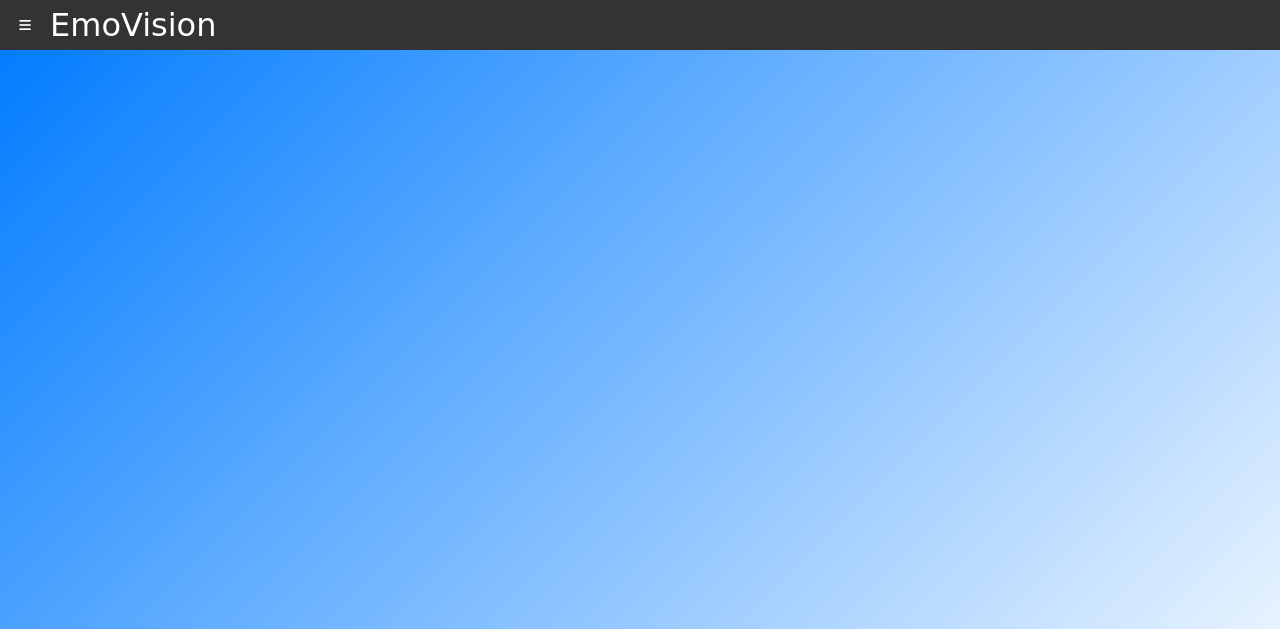
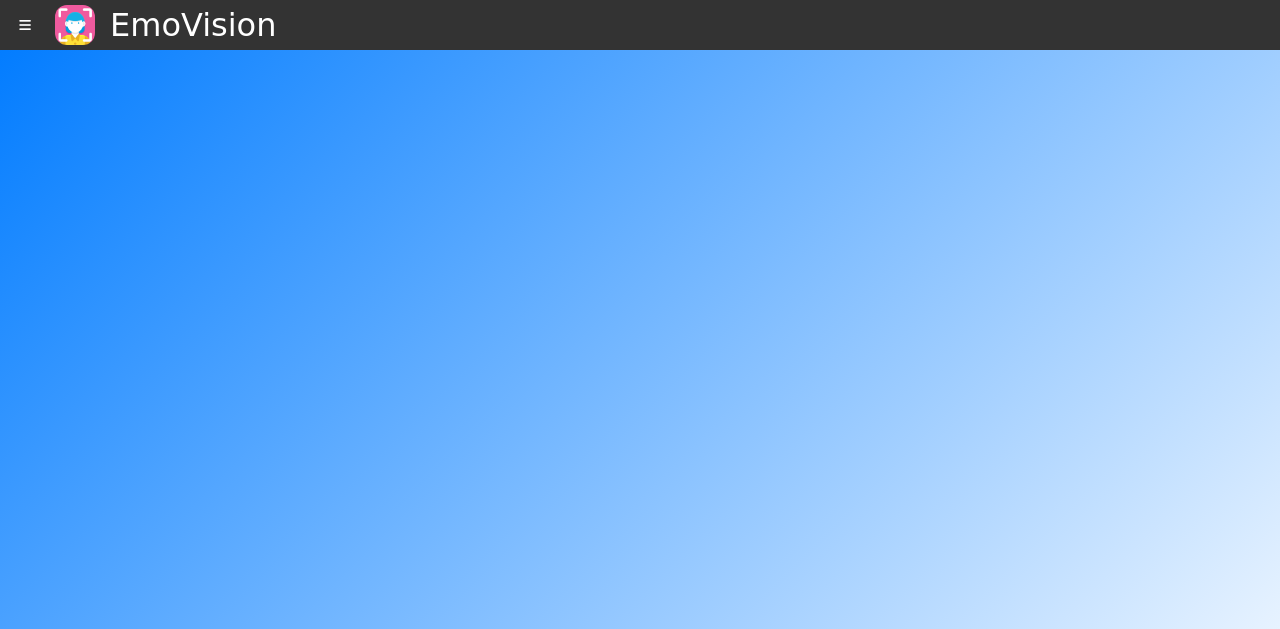
Before and after one commit to SurajValluru/EmoVision, a Flask app: page / in a window 1280 px wide. Shown: the top 629 px of the page. Run offline with Flask 2, Linux system fonts and the light colour scheme; some libraries are stand-ins or nearby versions.

Commit message:
Added logo on header
Added header logo. Made canvas to not crop image, this make app not working(giving proper results) on laptop.

```diff
--- a/static/scripts/index.js
+++ b/static/scripts/index.js
@@ -22,7 +22,9 @@ function send_img() {
     .drawImage(
       video,
       0,
-      0
+      0,
+      canvas.width,
+      canvas.height
     );
   let image_data_url = canvas.toDataURL("image/jpeg");
 
@@ -37,9 +39,7 @@ function send_img() {
 }
 
 function play_audio(action, emotion) {
-  console.log(action);
   (action=="speak")?action=action+"/"+Cookies.get("lang"):0;
-  console.log(action);
   const audio_mp3 = new Audio(
     "static/audios/" + action + "/" + emotion + ".mp3"
   );
--- a/static/styles/base.css
+++ b/static/styles/base.css
@@ -95,6 +95,12 @@ body {
   font-family: 'Brush Script MT', cursive;
   margin: 0;
   top: 50%;
+  margin-left: 10px;
+}
+
+#logo{
+  margin:  5px;
+border-radius: 30%;
 }
 
 html,
--- a/templates/base.html
+++ b/templates/base.html
@@ -16,6 +16,7 @@
       <button class="header__button" id="btnNav" type="button">
         <i class="fa-solid fa-bars"></i>
       </button>
+      <img id="logo" src="/static/favicon.png" />
       <span id="title">EmoVision</span>
     </header>
     <!-- Header -->
```
Also changed, not shown: README.md.
